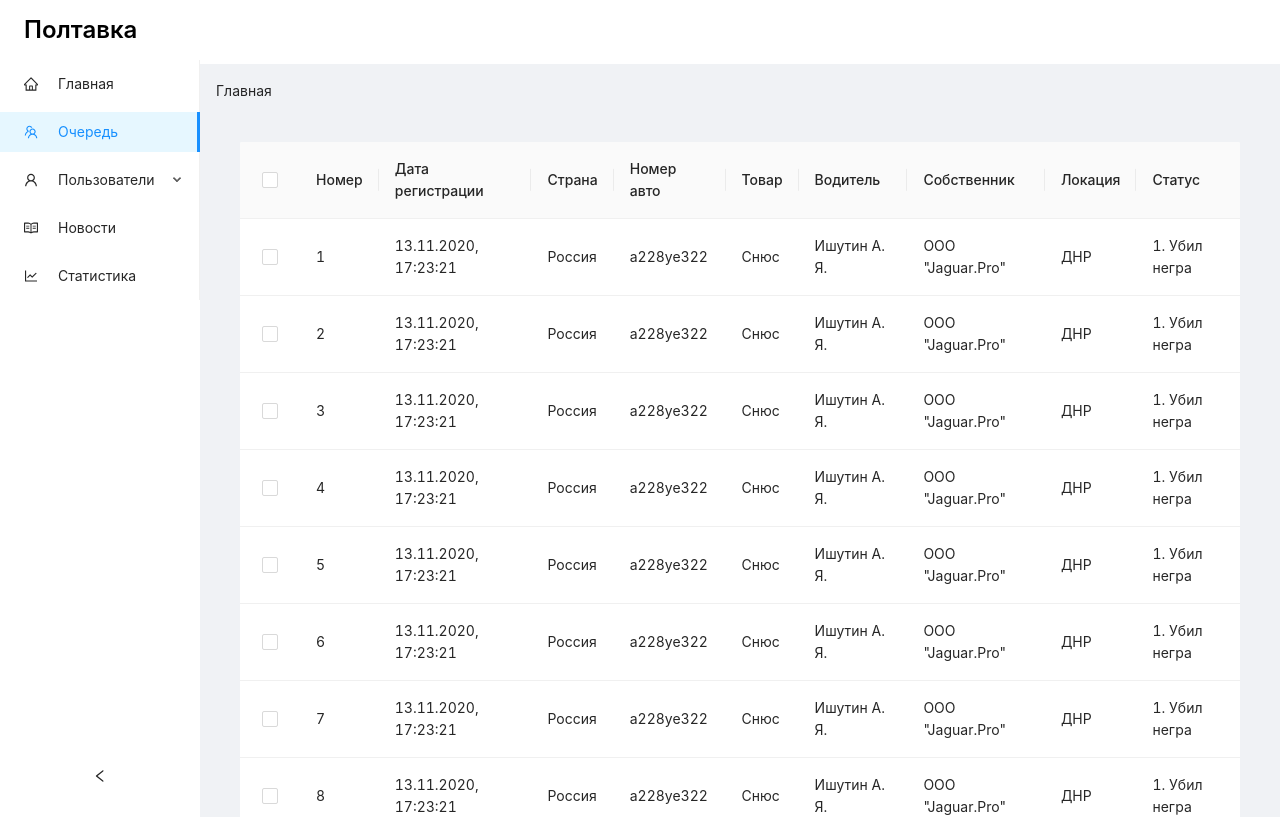
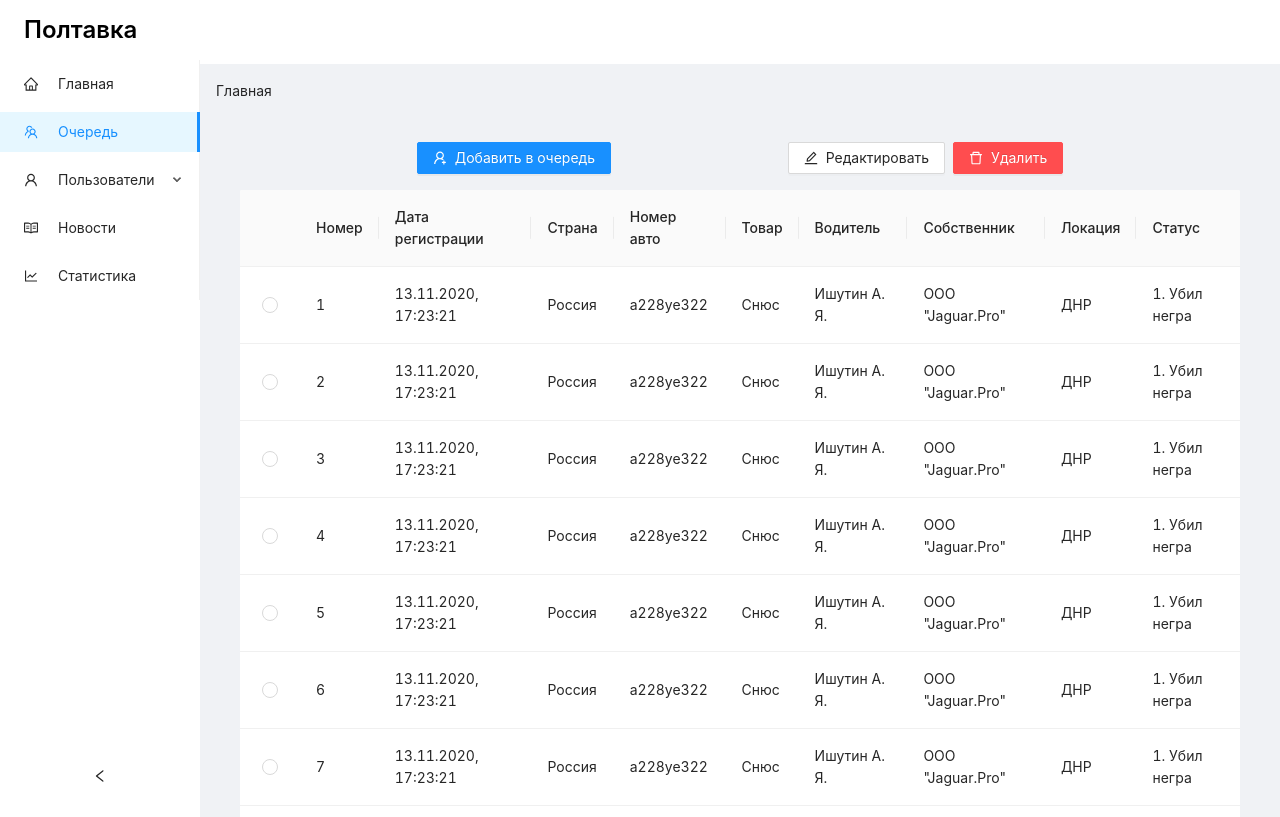
Before and after one commit to on3dd/poltavka, a Next.js app: page /admin/queue in a window 1280 px wide. Shown: the top 817 px of the page. Built offline with nearby package versions, Linux system fonts and the light colour scheme.

Commit message:
queue upd

```diff
--- a/components/admin/queue/index.tsx
+++ b/components/admin/queue/index.tsx
@@ -1,18 +1,70 @@
 import React from 'react';
-import { Table } from 'antd';
+import { Row, Col, Space, Button, Table } from 'antd';
+import {
+  UserAddOutlined,
+  EditOutlined,
+  DeleteOutlined,
+} from '@ant-design/icons';
 
 import { rowSelection, columns, data } from './table';
 
 const Queue: React.FC = () => {
+  const onAddClick = () => {
+    console.log('add');
+  };
+
+  const onEditClick = () => {
+    console.log('edit');
+  };
+
+  const onDeleteClick = () => {
+    console.log('delete');
+  };
+
   return (
+    <>
+      <Row
+        justify="space-between"
+        style={{ marginBottom: 16 }}
+      >
+        <Col>
+          <Button
+            type="primary"
+            icon={<UserAddOutlined />}
+            onClick={onAddClick}
+          >
+            Добавить в очередь
+          </Button>
+        </Col>
+        <Col>
+          <Space>
+            <Button
+              type="default"
+              icon={<EditOutlined />}
+              onClick={onEditClick}
+            >
+              Редактировать
+            </Button>
+            <Button
+              type="primary"
+              danger={true}
+              icon={<DeleteOutlined />}
+              onClick={onDeleteClick}
+            >
+              Удалить
+            </Button>
+          </Space>
+        </Col>
+      </Row>
       <Table
         rowSelection={{
-        type: 'checkbox',
+          type: 'radio',
           ...rowSelection,
         }}
         columns={columns}
         dataSource={data}
       />
+    </>
   );
 };
 
--- a/components/admin/queue/table.ts
+++ b/components/admin/queue/table.ts
@@ -1,3 +1,7 @@
+import { capitalize } from '../../../utils/functions';
+
+const capitalieTitle = (val: string) => capitalize(val);
+
 export const data = new Array(100)
   .fill(0)
   .map((_, idx) => ({
@@ -25,6 +29,7 @@ export const columns = [
   {
     title: 'Страна',
     dataIndex: 'country',
+    render: capitalieTitle,
   },
   {
     title: 'Номер авто',
@@ -33,6 +38,7 @@ export const columns = [
   {
     title: 'Товар',
     dataIndex: 'product',
+    render: capitalieTitle,
   },
   {
     title: 'Водитель',
--- a/utils/functions.ts
+++ b/utils/functions.ts
@@ -1,2 +1,6 @@
 export const sleep = (ms: number) =>
   new Promise((resolve) => setTimeout(resolve, ms));
+
+export const capitalize = (str: string) => {
+  return str.charAt(0).toUpperCase() + str.slice(1);
+};
```
Lines whose indentation alone changed are shown as unchanged.
